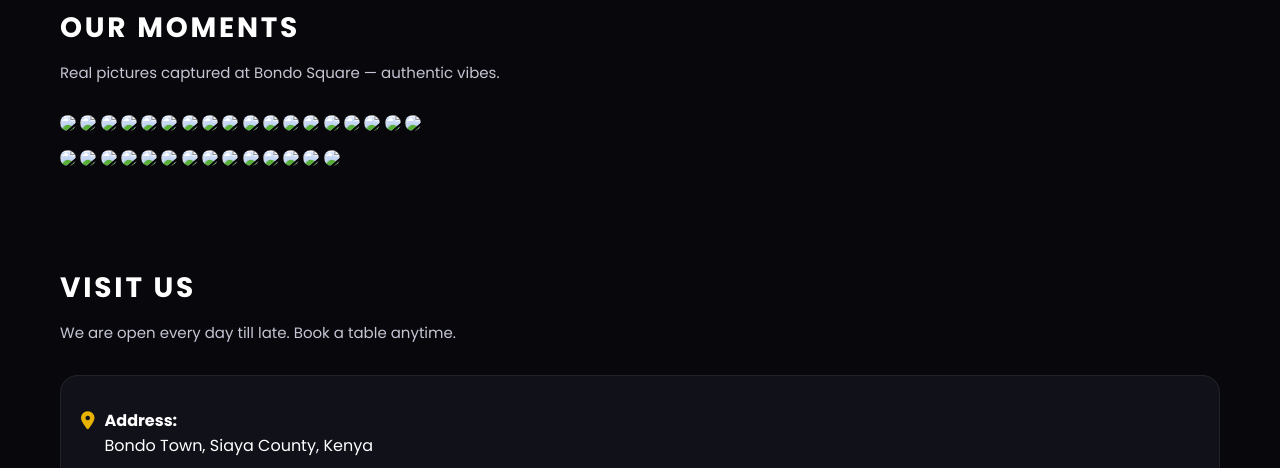
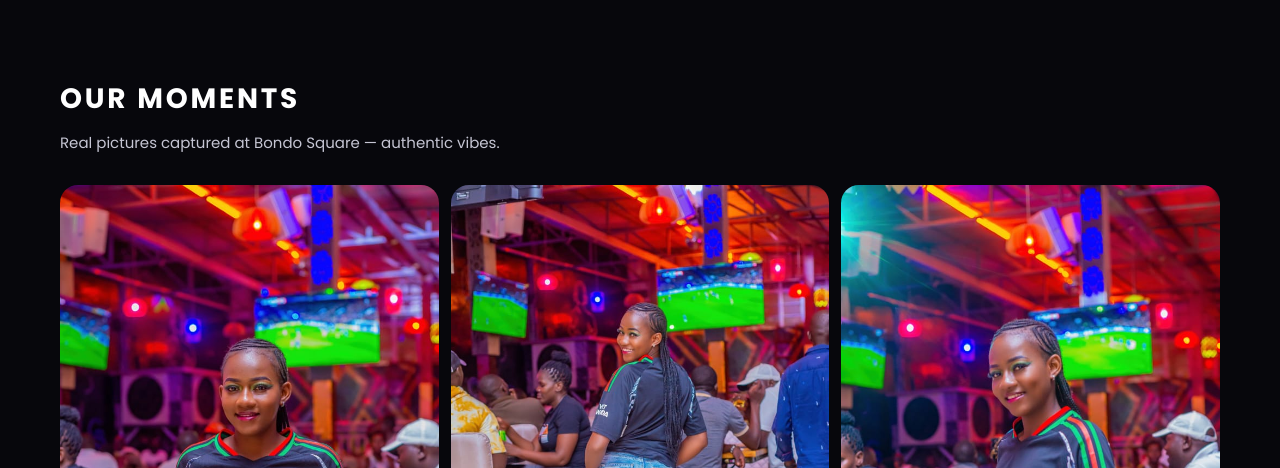
Before and after one commit to Danoty/Bondo-Square-Sports-Lounge, a plain HTML site: page index.html in a window 1280 px wide. Shown: the part 1119-1587 px from the top of the page. Drawn offline with Linux system fonts and the light colour scheme.

Commit message:
Update index.html

```diff
--- a/index.html
+++ b/index.html
@@ -137,6 +137,7 @@
 <header>
   <div class="nav">
     <div class="nav-logo">
+      <!-- upload logo.png later; for now it will just try to load it -->
       <img src="logo.png" alt="Logo">
       <span>Bondo Square Sports Bar</span>
     </div>
@@ -155,19 +156,22 @@
     <p>Where unforgettable vibes meet live sports, good food, great music and the best people.</p>
 
     <div class="hero-buttons">
-      <a href="https://wa.me/254769285959" class="btn btn-primary"><i class="fa-brands fa-whatsapp"></i>Book Now</a>
+      <a href="https://wa.me/254769285959" class="btn btn-primary">
+        <i class="fa-brands fa-whatsapp"></i>Book Now
+      </a>
       <a href="#gallery" class="btn btn-outline">View Gallery</a>
     </div>
   </div>
 
   <div class="hero-card">
-    <img src="gallery/0.jpg" alt="Hero Image">
+    <img src="0.jpg" alt="Hero Image">
   </div>
 </div>
 
 <section class="advert-section" id="advert">
   <h2 class="title">Upcoming Event</h2>
   <p class="subtitle">Don’t miss out! This week’s special event happening at Bondo Square.</p>
+  <!-- when you upload advert.jpg it will show here -->
   <img src="advert.jpg" alt="Event Advert">
 </section>
 
@@ -198,38 +202,36 @@
   <p class="subtitle">Real pictures captured at Bondo Square — authentic vibes.</p>
 
   <div class="gallery">
-    <img src="gallery/0.jpg">
-    <img src="gallery/01.jpg">
-    <img src="gallery/1.jpg">
-    <img src="gallery/02.jpg">
-    <img src="gallery/2.jpg">
-    <img src="gallery/03.jpg">
-    <img src="gallery/3.jpg">
-    <img src="gallery/04.jpg">
-    <img src="gallery/4.jpg">
-    <img src="gallery/05.jpg">
-    <img src="gallery/5.jpg">
-    <img src="gallery/06.jpg">
-    <img src="gallery/6.jpg">
-    <img src="gallery/07.jpg">
-    <img src="gallery/7.jpg">
-    <img src="gallery/08.jpg">
-    <img src="gallery/8.jpg">
-    <img src="gallery/09.jpg">
-    <img src="gallery/9.jpg">
-    <img src="gallery/10.jpg">
-    <img src="gallery/11.jpg">
-    <img src="gallery/12.jpg">
-    <img src="gallery/13.jpg">
-    <img src="gallery/14.jpg">
-    <img src="gallery/15.jpg">
-    <img src="gallery/16.jpg">
-    <img src="gallery/17.jpg">
-    <img src="gallery/18.jpg">
-    <img src="gallery/19.jpg">
-    <img src="gallery/20.jpg">
-    <img src="gallery/21.jpg">
-    <img src="gallery/22.jpg">
+    <img src="0.jpg">
+    <img src="01.jpg">
+    <img src="02.jpg">
+    <img src="03.jpg">
+    <img src="04.jpg">
+    <img src="05.jpg">
+    <img src="06.jpg">
+    <img src="07.jpg">
+    <img src="08.jpg">
+    <img src="09.jpg">
+    <img src="10.jpg">
+    <img src="11.jpg">
+    <img src="12.jpg">
+    <img src="13.jpg">
+    <img src="14.jpg">
+    <img src="15.jpg">
+    <img src="16.jpg">
+    <img src="17.jpg">
+    <img src="18.jpg">
+    <img src="19.jpg">
+    <img src="20.jpg">
+    <img src="21.jpg">
+    <img src="22.jpg">
+    <img src="23.jpg">
+    <img src="24.jpg">
+    <img src="25.jpg">
+    <img src="26.jpg">
+    <img src="27.jpg">
+    <img src="28.jpg">
+    <img src="29.jpg">
   </div>
 </section>
 
@@ -249,12 +251,16 @@
 
     <div class="contact-row">
       <i class="fa-solid fa-phone"></i>
-      <div><strong>Phone:</strong><br><a href="tel:+254769285959" style="color:var(--accent)">+254 769 285 959</a></div>
+      <div><strong>Phone:</strong><br>
+        <a href="tel:+254769285959" style="color:var(--accent)">+254 769 285 959</a>
+      </div>
     </div>
 
     <div class="contact-row">
       <i class="fa-brands fa-whatsapp"></i>
-      <div><strong>WhatsApp:</strong><br><a href="https://wa.me/254769285959" style="color:var(--accent)">Chat with us</a></div>
+      <div><strong>WhatsApp:</strong><br>
+        <a href="https://wa.me/254769285959" style="color:var(--accent)">Chat with us</a>
+      </div>
     </div>
   </div>
 </section>
```
